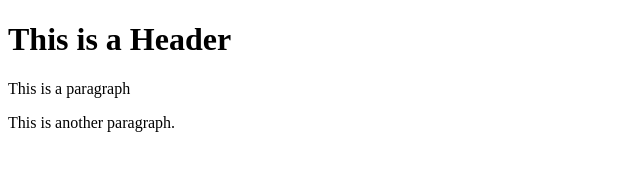
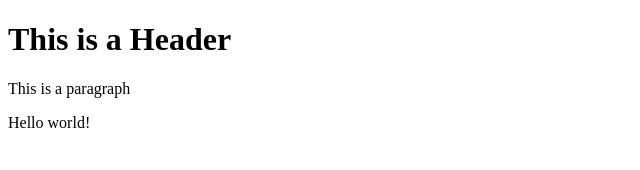
Before and after one commit to shannacodes/git-test, a website: page index.html in a window 1280 px wide. Shown: the whole page, without its empty margins (0-640 px from the left). Drawn offline with Linux system fonts and the light colour scheme.

```diff
--- a/index.html
+++ b/index.html
@@ -3,6 +3,6 @@
    <body>
         <h1>This is a Header</h1>
         <p>This is a paragraph</p>
-        <p>This is another paragraph.</p>
+        <p>Hello world!</p>
    </body>
 </html>
```
Also changed, not shown: package.json (added, +24 -0 lines), 2 other files.
